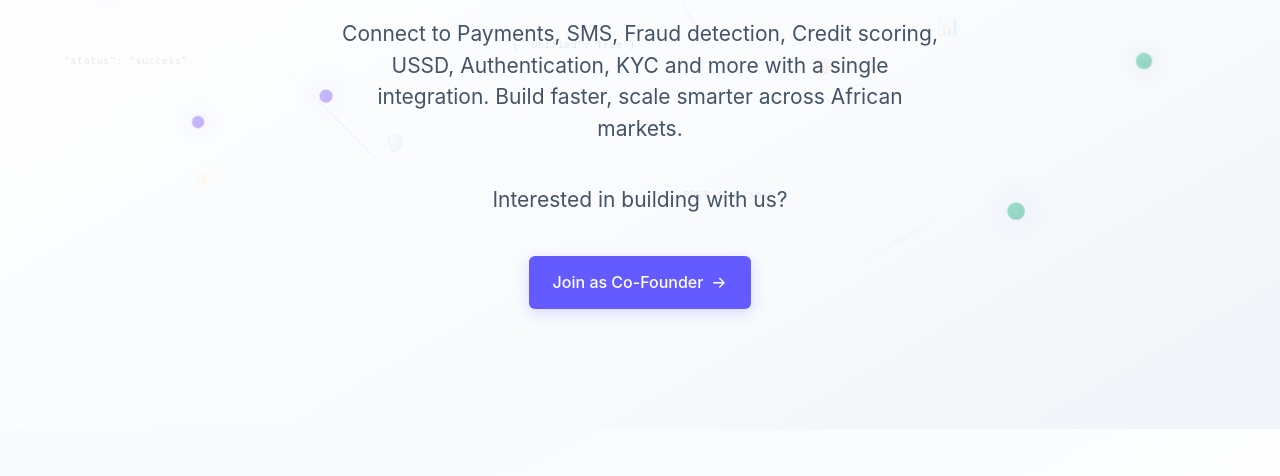
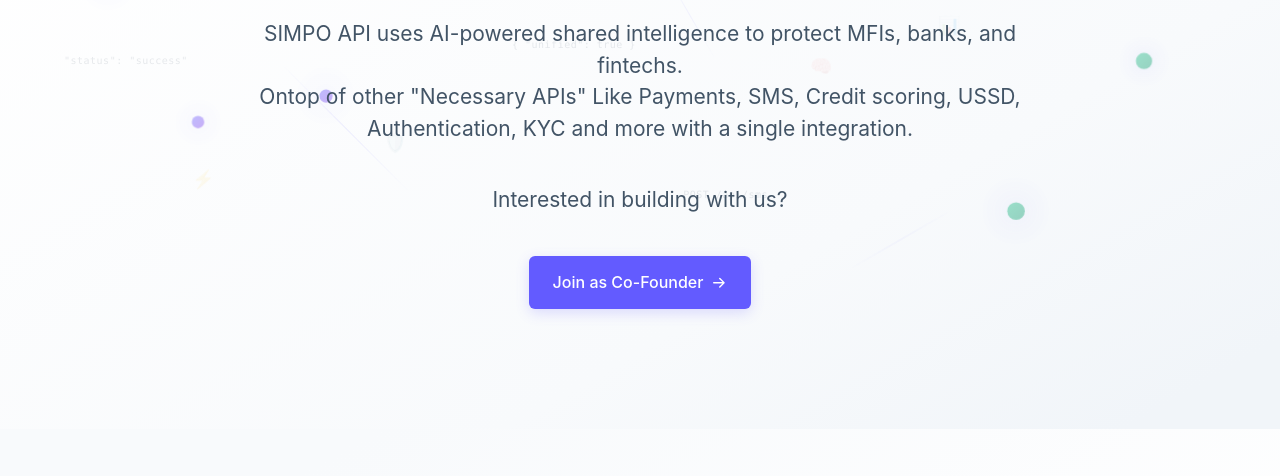
Before and after one commit to Uxfirststudio/usesimpo, a plain HTML site: page index.html in a window 1280 px wide. Shown: the part 324-800 px from the top of the page. Drawn offline with Linux system fonts and the light colour scheme.

Commit message:
added shared intelligence

```diff
--- a/index.html
+++ b/index.html
@@ -201,7 +201,7 @@
             font-size: 21px;
             color: #425466;
             margin-bottom: 40px;
-            max-width: 600px;
+            max-width: 800px;
             margin-left: auto;
             margin-right: auto;
             font-weight: 400;
@@ -711,7 +711,10 @@
         <div class="container">
             <div class="hero-content">
                 <h1>One API for Africa's digital infrastructure</h1>
-                <p class="hero-subtitle">Connect to Payments, SMS, Fraud detection, Credit scoring, USSD, Authentication, KYC and more with a single integration. Build faster, scale smarter across African markets.</p>
+                <p class="hero-subtitle">
+                    SIMPO API uses AI-powered shared intelligence to protect MFIs, banks, and fintechs. <br/>
+
+                   Ontop of other "Necessary APIs" Like Payments, SMS, Credit scoring, USSD, Authentication, KYC and more with a single integration.</p>
 
                  <p class="hero-subtitle">Interested in building with us?</p>
                 <!-- <a href="#" class="hero-cta">
```
